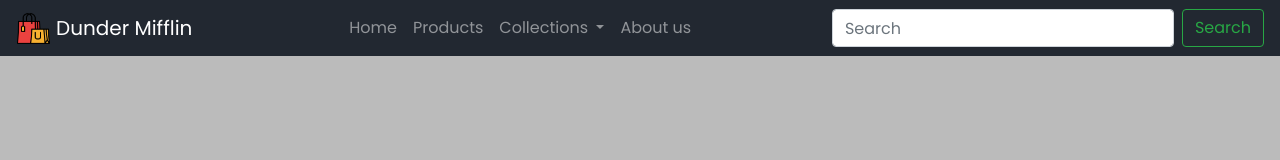
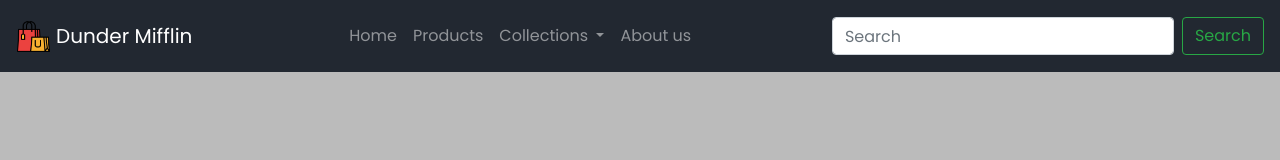
Before and after one commit to youssefkhaled08/Responsive-Ecommerce, a plain HTML site: page index.html in a window 1280 px wide. Drawn offline with nearby package versions, Linux system fonts and the light colour scheme.

Commit message:
Fixed Navbar height problem

```diff
--- a/index.html
+++ b/index.html
@@ -26,7 +26,7 @@
         <title>Dunder Mifflin</title>
 </head>
 <body>
-    <nav class="navbar navbar-expand-lg navbar-dark">
+    <nav class="navbar navbar-expand-lg navbar-dark py-3">
         <img id="logo" src="assets/shopping.png" class="animate__animated animate__fadeInDown d-inline-block align-top" alt="" loading="lazy">
         <a class="animate__animated animate__fadeInDown navbar-brand" href="index.html">Dunder Mifflin</a>
         <button class="navbar-toggler" type="button" data-toggle="collapse" data-target="#navbarTogglerDemo02" aria-controls="navbarTogglerDemo02" aria-expanded="false" aria-label="Toggle navigation">
```
